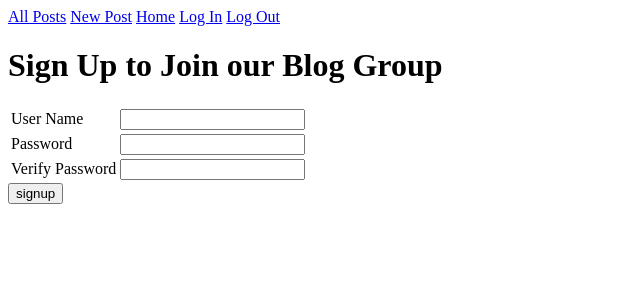
After one commit to amhum77/blogz, a Flask app: page /signup in a window 1280 px wide. The commit adds this page. Shown: the top 300 px of the page, without its empty margins (0-640 px from the left). Run offline with Flask 2, Linux system fonts and the light colour scheme.

```diff
--- a/main.py
+++ b/main.py
@@ -1,4 +1,4 @@
-from flask import Flask, request, redirect, render_template
+from flask import Flask, request, redirect, render_template, session, flash
 #flask_sqlalchemy pulls in the SQLAlchemy
 #Sqlalchemy is a sql toolkit and object relational mapper
 #turns python objects into relational objects in a database
@@ -6,12 +6,22 @@ from flask_sqlalchemy import SQLAlchemy
 
 app = Flask(__name__)
 app.config['DEBUG'] = True
-app.config['SQLALCHEMY_DATABASE_URI']='mysql+pymysql://build-a-blog:build-a-blog@localhost:8889/build-a-blog'
+app.config['SQLALCHEMY_DATABASE_URI']='mysql+pymysql://blogz:blogz@localhost:8889/blogz'
 #configure object relational mapping and debugging
 app.config['SQLALCHEMY_ECHO']=True
 #ties SQLconstuctor whith flask application passed to it, which now create database object to use in main.py
 db = SQLAlchemy(app)
+app.secret_key= "super secret key"
 
+class User(db.Model):
+    id = db.Column(db.Integer, primary_key=True)
+    username = db.Column(db.String(100), unique=True)
+    password = db.Column(db.String(100))
+    blogs = db.relationship('Blog', backref='owner')
+
+    def __init__(self, username, password):
+        self.username = username
+        self.password = password
 
 #persistent class to handle data, rather than using a list, ie Blog[]
 class Blog(db.Model):
@@ -19,15 +29,119 @@ class Blog(db.Model):
     id = db.Column(db.Integer, primary_key=True)
     blog_title = db.Column(db.String(100))
     blog_entry = db.Column(db.String(500))
+    owner_id = db.Column(db.Integer, db.ForeignKey('user.id'))
 
 #provide a constructor(a class that can be stored in the database), takes the user created database item (my case blog_entry)
-    def __init__(self, blog_title, blog_entry):
+    def __init__(self, blog_title, blog_entry, owner):
         self.blog_title = blog_title
         self.blog_entry = blog_entry
+        self.owner = owner
+
+@app.before_request
+def require_login():
+    allowed_routes = ['login', 'signup','index','list_blogs']
+    if request.endpoint not in allowed_routes and 'username' not in session:
+        return redirect('/login')
+
+
+#if we don't add in the methods decorator here, our server will only handle get requests
+@app.route('/login', methods = ['POST', 'GET'])
+def login():
+#on a post request, we want to get data out of the login
+    if request.method == 'POST':
+        username = request.form['username']
+        password = request.form['password']
+        user = User.query.filter_by(username=username).first()
+
+        if not user:
+            flash('That username is not in our system. Please sign up')
+            return redirect('/signup')
+        if user and user.password == password:
+            session['username']= username
+            flash("Logged in")
+            return redirect('/newpost')
+        else:
+            flash('Password is incorrect')
+
+    return render_template('login.html')
+
+@app.route('/signup', methods=['POST','GET'])
+def signup():
+    username = ''
+    password = ''
+    verify = ''
+    if request.method == 'POST':
+        username = request.form['username']
+        password = request.form['password']
+        verify = request.form['verify']
+
+        existing_user = User.query.filter_by(username=username).first()
+        if not existing_user:
+#    username = request.args.get('username')
+#    password = request.args.get('password')
+#    verify = request.args.get('verify')
+
+            def left_blank(user_entry):
+                if user_entry == '':
+                    return True
+
+            if left_blank(username):
+                flash('Must enter username')
+                return redirect('/signup')
+
+            if left_blank(password):
+                flash('Must enter a password')
+                return redirect('/signup')
+
+            if left_blank(verify):
+                flash('Must verify passoword')
+                return redirect('/signup')
+
+            if len(password) < 3:
+                flash('Password is too short, must to more than 3 characters')
+                return redirect('/signup')
+
+            if len(username) < 3:
+                flash('Username must have 4 or more characters')
+                return redirect('/signup')
+
+            if not password == verify:
+                flash('Passwords do not match')
+                return redirect('/signup')
+
+            else:
+                new_user = User(username, password)
+                db.session.add(new_user)
+                db.session.commit()
+                session['username']= username
+                return redirect('/newpost')
+        else:
+            flash('This username already exists')
+            return redirect('/signup')
+    return render_template('signup.html', username=username, password=password, verify=verify)
+
+@app.route('/logout')
+def logout():
+    del session['username']
+    return redirect('/blog')
+
+@app.route('/')
+def index():
+#    if request.method == 'POST':
+#        username = request.form['username']
+    user_id = request.args.get('id')
+    if user_id:
+        blog = Blog.query.get(user_id)
+        blog_title = blog.blog_title
+        blog_entry = blog.blog_entry
+        return render_template('need a name for this page.html', username=username, blog_title = blog_title, blog_entry=blog_entry)
+
+    users = User.query.all()
+    return render_template('index.html', users=users)
 
 
 @app.route('/blog', methods = ['POST', 'GET'])
-def index():
+def list_blogs():
     if request.method == 'POST':
         blog_title = request.form['blog_title']
         blog_entry = request.form['blog_entry']
@@ -61,7 +175,7 @@ def display_blog():
         blog_id = request.args.get('id')
         blog = Blog.query.get(blog_id)
         blog_title = blog.blog_title
-        blogentry = blog.blog_entry
+        blog_entry = blog.blog_entry
         return render_template('show_individual_blog.html, blog_title=blog_title, blog_entry=blog_entry')
     #blog_url= request.args.get('blog_url')
     #blog = Blog.query.get(blog_id)
@@ -72,20 +186,11 @@ def display_blog():
     return render_template('show_individual_blog.html', blog_title=blog_title, blog_entry=blog_entry, blogged_id=blogged_id)
 
 
-# I had int( request...) on line below at first, but then I think db stores id as a string value, so I took that part out
- # I don't think I want to request blog-id from the show_individual_blog.html
- #   blog_id = int(request.form['blog-id'])
- #   blog_id = Blog.query.get('blog.id')
- #   if blog_id:
- #       return redirect('/show_individual_blog?blog_id={0}'.format(blog.id))
-
-
-
 @app.route('/newpost', methods = ['POST', 'GET'])
 def make_entry():
     blog_title_error=''
     blog_entry_error=''
-
+    owner = User.query.filter_by(username=session['username']).first()
 
     def left_blank(user_entry):
         if user_entry == '':
@@ -110,7 +215,7 @@ def make_entry():
             blog_title = blog_title
 
         if not blog_title_error and not blog_entry_error:
-            blog = Blog(blog_title, blog_entry)
+            blog = Blog(blog_title, blog_entry, owner)
             db.session.add(blog)
             db.session.commit()
 #here, I am grabbing the id number from the /newpost form with name = blog-id.  Is this a good idea? It's similar to get it done
--- a/templates/base.html
+++ b/templates/base.html
@@ -1,13 +1,25 @@
 <!doctype html>
 <html>
     <nav>
-        <a href="/blog">Main Blog Page</a>
-        <a href="/newpost">Add a Blog Entry</a>
+        <a href="/blog">All Posts</a>
+        <a href="/newpost">New Post</a>
+        <a href="/">Home</a>
+
+
+        <a href="/login">Log In</a>
+        <a href="/logout">Log Out</a>
     </nav>
     <head>
         <title>{{title}}</title>
     </head>
 <body>
+    {% with messages = get_flashed_messages() %}
+        <ul>
+        {% for message in messages %}
+            <li>{{message}}</li>
+        {% endfor %}
+        </ul>
+    {% endwith %}
 
     {% block content %}
 
--- a/templates/show_individual_blog.html
+++ b/templates/show_individual_blog.html
@@ -6,6 +6,9 @@
 
 <p>{{blog_entry}}</p>
 
+<form action="/blog?user={0}" method = 'get'>
+<h5>{{owner}}</h5>
+
 </form>
 
 {% endblock %}
--- /dev/null
+++ b/templates/signup.html
@@ -0,0 +1,28 @@
+{% extends "base.html" %}
+
+{% block content %}
+
+<h1> Sign Up to Join our Blog Group</h1>
+<form action="/signup" method="post">
+    <table>
+        <tr>
+            <td><label for="username">User Name</label></td>
+            <td>
+                <input name="username" type="text" value="{{username}}">
+            </td>
+        </tr>
+        <tr>
+            <td><label for="password">Password</label></td>
+            <td>
+                <input name="password" type="password">
+            </td>
+        </tr>
+        <tr>
+            <td><label for="verify">Verify Password</label></td>
+            <td>
+                <input name="verify" type="password">
+            </td>
+        </tr>
+    </table>
+    <input type="submit" value="signup">
+{% endblock %}
```
Also changed, not shown: templates/index.html (added, +20 -0 lines), templates/login.html (added, +24 -0 lines), templates/singleUser.html (added).
